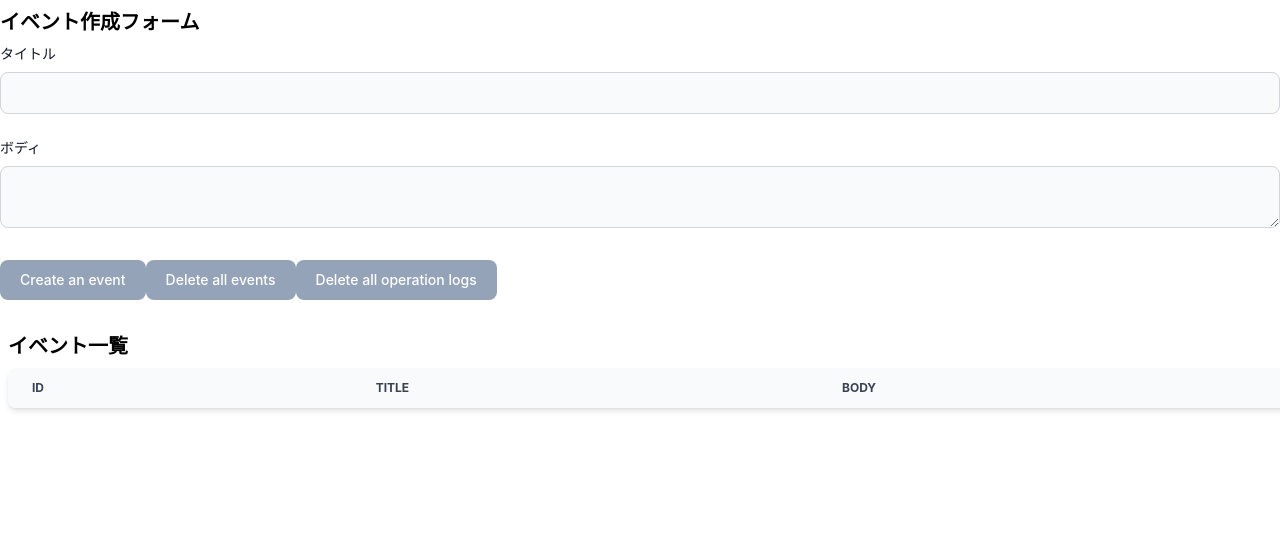
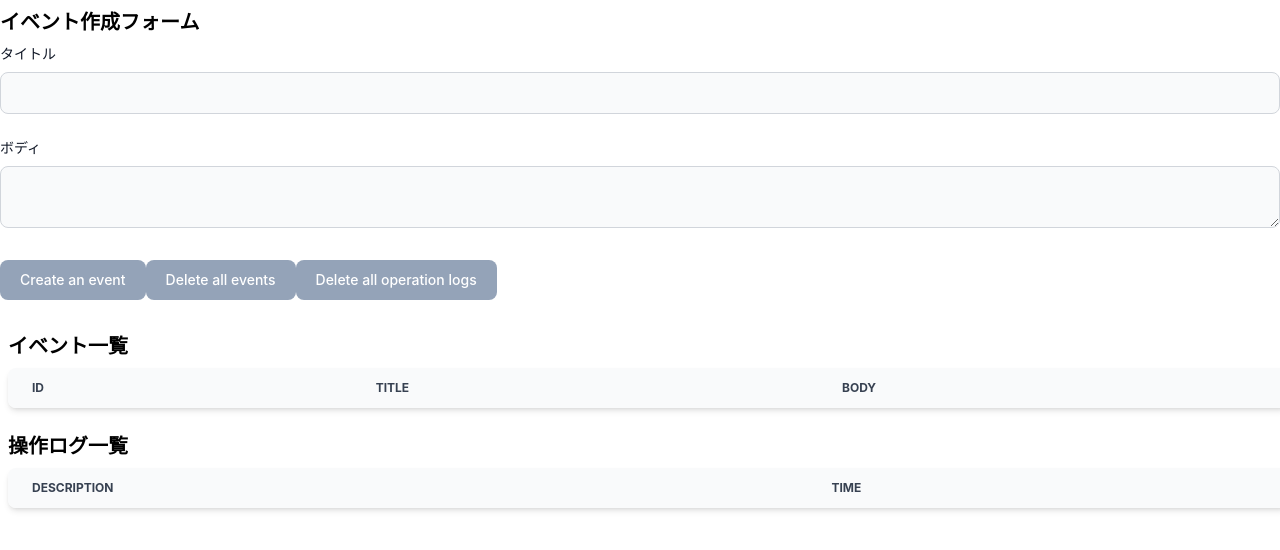
Before and after one commit to yirszk/my-react-hooks-practice, a React (Create React App) app: page / in a window 1280 px wide. Shown: the top 550 px of the page. Built offline with nearby package versions, Linux system fonts and the light colour scheme.

Commit message:
操作ログを表示させるように

```diff
--- a/src/components/App.js
+++ b/src/components/App.js
@@ -1,6 +1,7 @@
 import { useReducer } from 'react';
 import Events from './Events.js';
 import EventForm from './EventForm.js';
+import OperationLogs from './OperationLogs.js';
 import AppContext from '../contexts/AppContext.js';
 import reducer from '../reducers';
 
@@ -12,6 +13,7 @@ const App = () => {
     <AppContext.Provider value={{ state, dispatch }}>
       <EventForm />
       <Events />
+      <OperationLogs />
     </AppContext.Provider>
   );
 };
--- /dev/null
+++ b/src/components/OperationLog.js
@@ -0,0 +1,19 @@
+import React from 'react';
+
+const OperationLog = ({ operationLog }) => {
+  return (
+    <tr>
+      <td className='py-4 px-6'>{operationLog.description}</td>
+      <td className='py-4 px-6'>{operationLog.operatedAt}</td>
+      <td class='py-4 px-6'>
+        <button
+          className='font-medium text-red-500 hover:underline'
+        >
+          Delete
+        </button>
+      </td>
+    </tr>
+  );
+};
+
+export default OperationLog;
--- /dev/null
+++ b/src/components/OperationLogs.js
@@ -0,0 +1,35 @@
+import React, { useContext } from 'react';
+import AppContext from '../contexts/AppContext';
+import OperationLog from './OperationLog.js';
+
+const OperationLogs = () => {
+  const { state } = useContext(AppContext);
+  return (
+    <>
+      <div className='container mx-2'>
+        <h4 className='text-xl font-bold mt-6 mb-2'>操作ログ一覧</h4>
+        <div className='overflow-x-auto relative shadow-md sm:rounded-lg'>
+          <table className='w-full text-sm text-left text-gray-500 '>
+            <thead className='text-xs text-gray-700 uppercase bg-gray-50  '>
+              <tr>
+                <th scope='col' className='py-3 px-6'>
+                  description
+                </th>
+                <th scope='col' className='py-3 px-6'>
+                  time
+                </th>
+              </tr>
+            </thead>
+            <tbody>
+              {state.operationLogs.map((operationLog, index) => {
+                return <OperationLog key={index} operationLog={operationLog} />;
+              })}
+            </tbody>
+          </table>
+        </div>
+      </div>
+    </>
+  );
+};
+
+export default OperationLogs;
```
